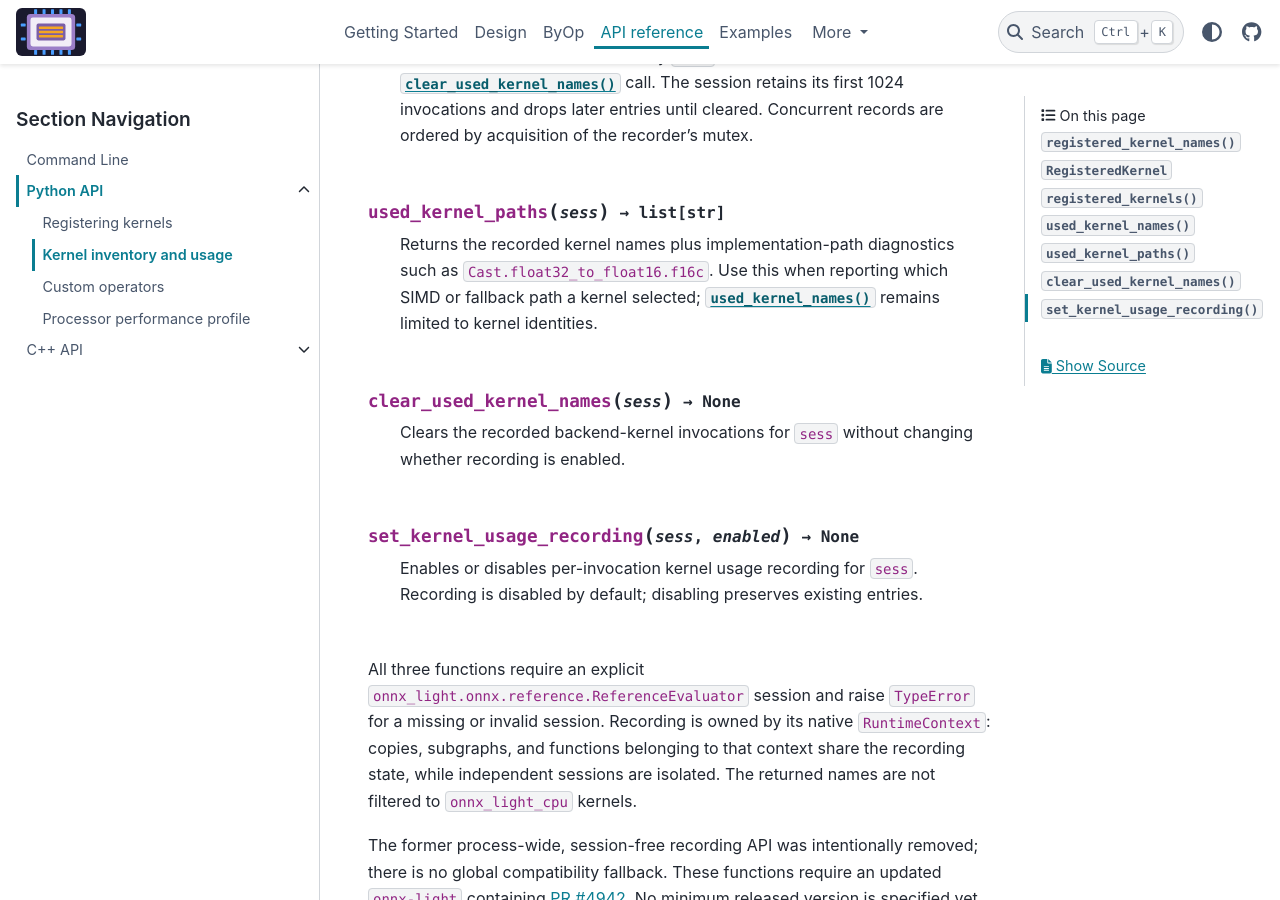
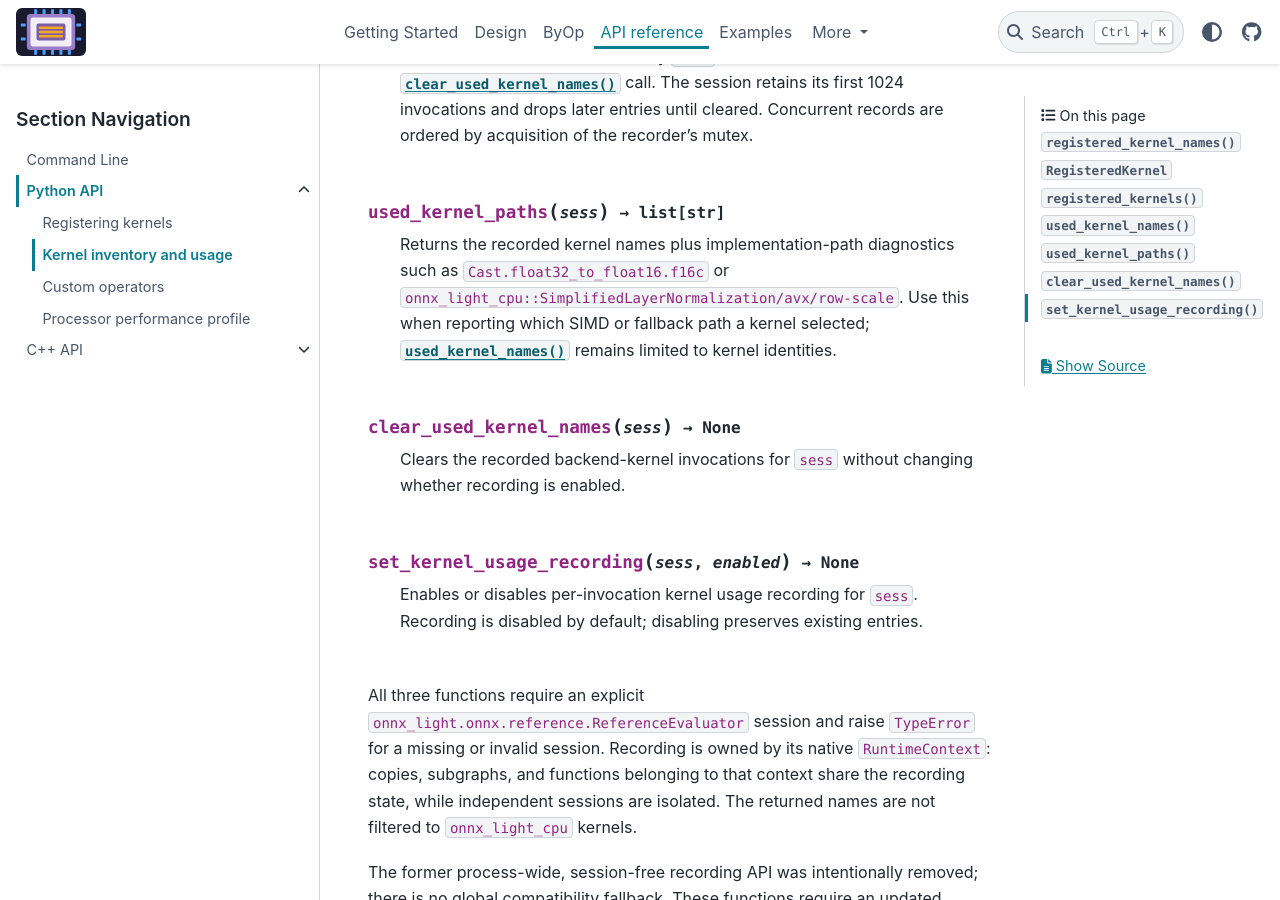
Before and after one commit to xadupre/onnx-light-cpu, a Sphinx documentation site: the page built from docs/api/python/kernel_inventory.rst, in a window 1280 px wide and 900 px high, scrolled down 1373 px. Built offline with Sphinx 7.4.7 and the PyData theme 0.15.4, drawn with Linux system fonts in a browser that asks for light colours; pages that are not in the unit, such as notebooks, are missing from menus.

Commit message:
Separate normalization paths from kernel names
Co-authored-by: Copilot <223556219+Copilot@users.noreply.github.com>

```diff
--- a/docs/api/python/kernel_inventory.rst
+++ b/docs/api/python/kernel_inventory.rst
@@ -63,9 +63,10 @@ Kernel inventory and usage
 .. py:function:: used_kernel_paths(sess) -> list[str]
 
    Returns the recorded kernel names plus implementation-path diagnostics such
-   as ``Cast.float32_to_float16.f16c``. Use this when reporting which SIMD or
-   fallback path a kernel selected; :func:`used_kernel_names` remains limited
-   to kernel identities.
+   as ``Cast.float32_to_float16.f16c`` or
+   ``onnx_light_cpu::SimplifiedLayerNormalization/avx/row-scale``. Use this
+   when reporting which SIMD or fallback path a kernel selected;
+   :func:`used_kernel_names` remains limited to kernel identities.
 
 .. py:function:: clear_used_kernel_names(sess) -> None
 
--- a/docs/next_steps/2026/2026_09_avx2_performance.rst
+++ b/docs/next_steps/2026/2026_09_avx2_performance.rst
@@ -43,7 +43,7 @@ The final corpus target is at least ``1.0x`` ONNX Runtime median performance
 for each priority family, with no priority case below ``0.9x``.
 
 SimplifiedLayerNormalization follow-up
--------------------------------------
+----------------------------------------
 
 Issue `#724 <https://github.com/xadupre/onnx-light-cpu/issues/724>`_ fixes
 ``stash_type`` selection and removes the FP32-only, exact-suffix restriction
```
Also changed, not shown: 2 other files.
